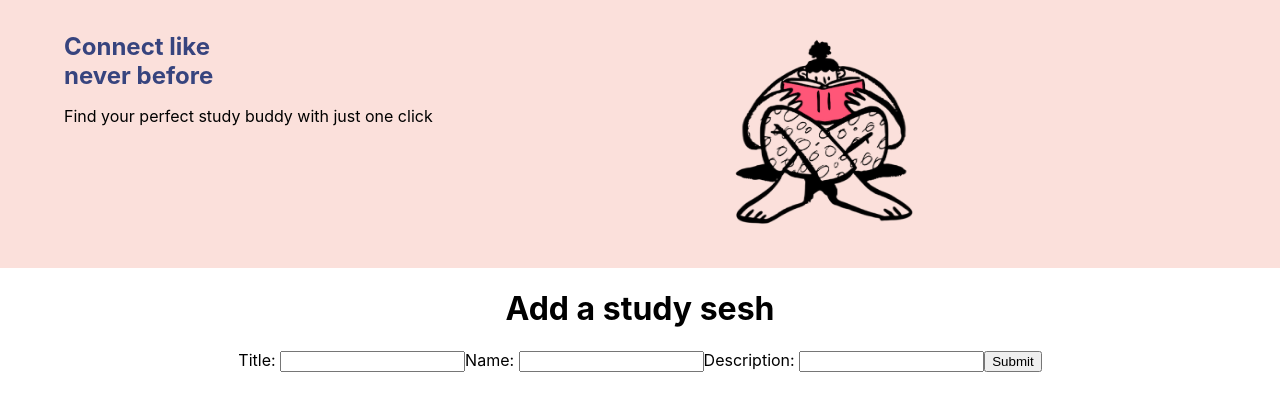
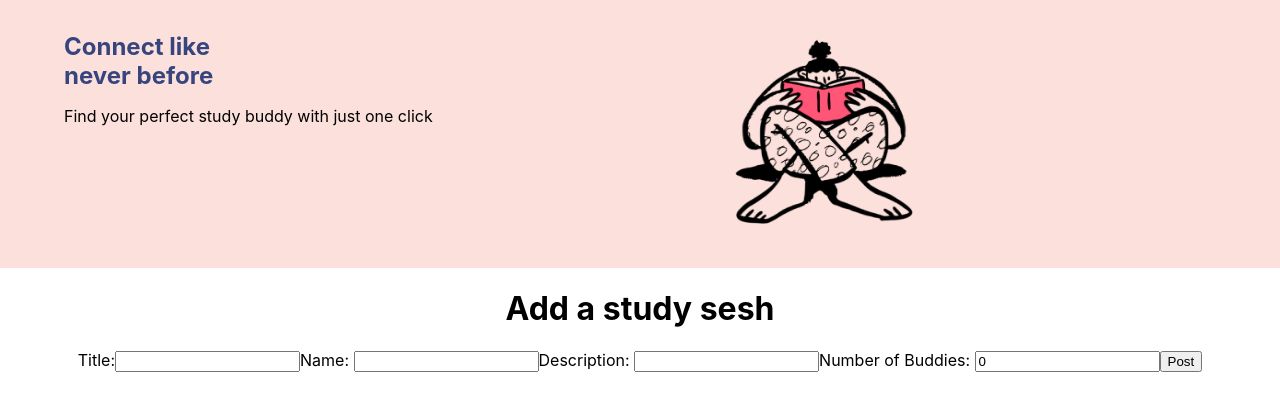
Before and after one commit to LifeBuddyTufts/product, a React (Create React App) app in the folder product/: page / in a window 1280 px wide. Shown: the top 410 px of the page. Built offline with nearby package versions, Linux system fonts and the light colour scheme.

Commit message:
Co-authored-by: Jet4stream <Jet4stream@users.noreply.github.com> Co-authored-by: keiji-numata <keiji-numata@users.noreply.github.com>

```diff
--- a/product/package.json
+++ b/product/package.json
@@ -9,6 +9,7 @@
     "@testing-library/jest-dom": "^5.17.0",
     "@testing-library/react": "^13.4.0",
     "@testing-library/user-event": "^13.5.0",
+    "axios": "^1.6.7",
     "express": "^4.18.2",
     "mongodb": "^6.3.0",
     "mongoose": "^8.1.3",
--- a/product/src/components/post/Form.js
+++ b/product/src/components/post/Form.js
@@ -1,36 +1,66 @@
 import { useState } from 'react';
+import postData from './postData';
+import axios from "axios";
 
 function Form() {
+
 
     const [title, setTitle] = useState('')
     const [name, setName] = useState('')
     const [description, setDescription] = useState('')
     const [error, setError] = useState('')
+    const [buddies, setBuddies] = useState(0)
+    const myPostData = { ...postData };
+
+    const axiosPostData = async() => {
+        await axios.post('http://localhost:4000/users')
+    }
 
     const handleSubmit = (e) => {
         e.preventDefault()
 
         console.log(title + ' | ' + name + ' | ' + description)
 
+        myPostData._id =
+        myPostData.title = title;
+        myPostData.name = name;
+        myPostData.description = description;
+        myPostData.buddies = buddies;
+
+        console.log(myPostData.title + ' | ' + myPostData.name + ' | ' + myPostData.description + ' | ' + myPostData.buddies);
+
         if (!description) {
             setError(<p className="required">Message is empty. Please type a message.</p>)
         } else {
             setError('')
         }
+
+        setTitle('');
+        setName('');
+        setDescription('');
+        setBuddies(0);
     }
 
     return (
         <>
             <h1>Add a study sesh</h1>
 
-            <form>
-                <label>Title: <input type="text" name="title" value={title} onChange={ (e) => setTitle(e.target.value)} /></label>
+            <form id= "myForm">
+                <label>Title:
+                    <input
+                        type="text"
+                        name="title"
+                        value={title}
+                        onChange={
+                            (e) => setTitle(e.target.value)} />
+                </label>
                 <label>Name: <input type="text" name="name" value={name} onChange={ (e) => setName(e.target.value)}/></label>
                 <label>Description: <input type="text" name="description" value={description} onChange={ (e) => setDescription(e.target.value)}/></label>
+                <label>Number of Buddies: <input type="number" name="buddies" value={buddies} onChange={ (e) => setBuddies(e.target.value)}/></label>
 
                 {error}
 
-                <button type="submit" onClick={handleSubmit}>Submit</button>
+                <button type="submit" onClick={handleSubmit}>Post</button>
             </form>
 
         </>
--- a/product/src/components/post/PostData.js
+++ b/product/src/components/post/PostData.js
@@ -1,8 +1,10 @@
-export interface postData {
-    _id: String;
-    title: String;
-    name: String;
-    description: String;
-    time: Date;
-    partners: Number;
-}
+const postData = {
+    _id: "",
+    title: "",
+    name: "",
+    description: "",
+    time: new Date(),
+    buddies: 0
+  };
+
+export default postData;
```
Also changed, not shown: 1 other file (tests, documents, lock files or other folders).
